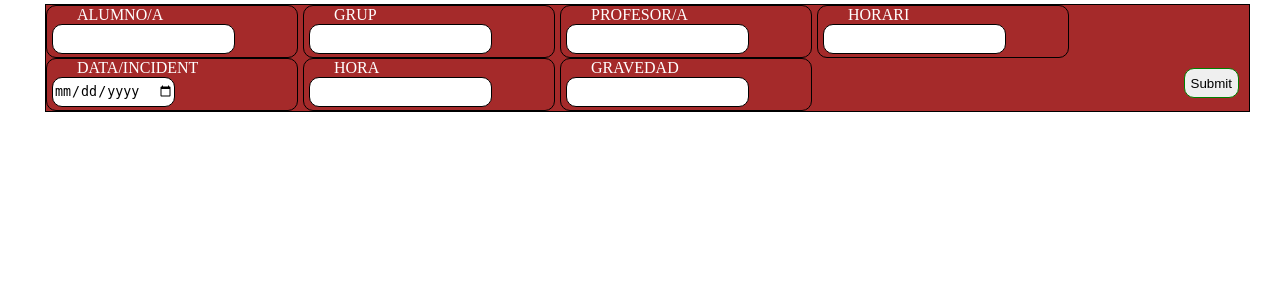
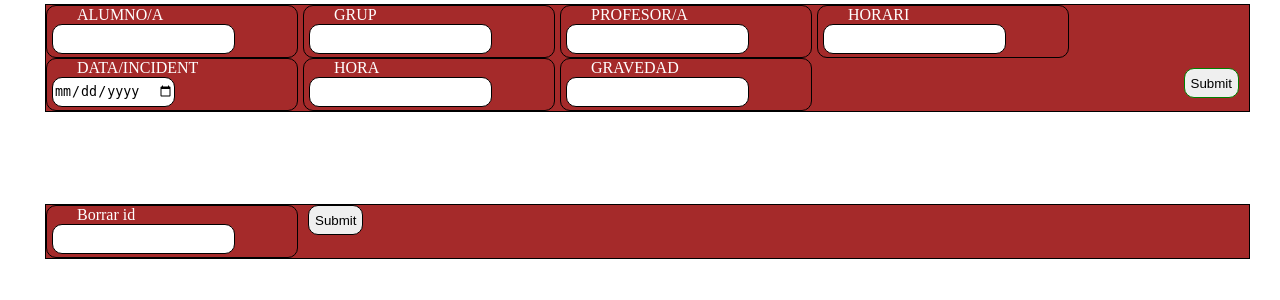
Before and after one commit to Pikeran/DIW, a PHP site: page / in a window 1280 px wide. Shown: the part 296-596 px from the top of the page. Run offline with PHP 8.4, Linux system fonts and the light colour scheme.

Commit message:
DOing things by angel

```diff
--- a/formulario_faltas/estilo.css
+++ b/formulario_faltas/estilo.css
@@ -32,13 +32,17 @@ top:200;
     -webkit-border-radius: 10px 10px 10px 10px;
     border: 0.5px solid black ;
  }
- form{
+ form#primero{
      position: absolute;
      left:45;
      top:300;
  }
+ form#segundo{
+    position: absolute;
+    left:45;
+    top:500;
+}
  label{
-
      color: white;
      margin-right: 15px;
      margin-left: 30px;
@@ -53,13 +57,26 @@ top:200;
     -webkit-border-radius: 10px 10px 10px 10px;
     border: 1px solid black;
  }
- form{
+ form#primero{
      border: solid black 1px;
      position: absolute;
      right: 30;
      background-color:brown;
+ }
+ form#edicion{
+    border: solid black 1px;
+    position: absolute;
+    top:300;
+    left: 50;
+    background-color:brown;
+}
+ form#segundo{
+    border: solid black 1px;
+    position: absolute;
+    right: 30;
+    background-color:brown;
 
- }
+}
  #enviar{
      float: right;
      margin-top: 10px;
--- a/formulario_faltas/funciones.js
+++ b/formulario_faltas/funciones.js
@@ -1,15 +1,7 @@
 function cargar(){
+console.log("Pagina cargada...")
+
 
 
 }
-
-function somb(elemento) {
-
-    if(document.getElementsByClassName("somb") != undefined){
-        var elemento = document.getElementsByClassName("somb");
-        elemento.classList.remove('somb')
-    }
-
-    var padre = elemento.parentNode;
-    padre.classList.add('somb');
-}
+window.addEventListener("load",cargar,false);
--- a/formulario_faltas/index.html
+++ b/formulario_faltas/index.html
@@ -14,16 +14,20 @@
     </div>
     <div id="titulo">COMUNICACIÓ DE MESURES CORRECTORES</div>
 
-    <form method="POST" action="http://localhost:3000/analista">
-            <div class="content-form"><label>ALUMNO/A</label><input type="text" name="alumno" onfocus="somb(this)" on></div>
-            <div class="content-form"><label>GRUP</label><input type="text" name="grup" onfocus="somb(this)"></div>
-            <div class="content-form"><label>PROFESOR/A</label><input type="text" name="profesor" onfocus="somb(this)"></div>
-            <div class="content-form"><label>HORARI</label><input type="text" name="horario" onfocus="somb(this)"></div>
-            <div class="content-form"><label>DATA/INCIDENT</label><input type="date" name="fechaIncidencia" onfocus="somb(this)"></div>
-            <div class="content-form"><label>HORA</label><input type="text" name="hora" onfocus="somb(this)"></div>
-            <div class="content-form"><label>GRAVEDAD</label><input type="text" name="gravedad" onfocus="somb(this)"></div>
+    <form id="primero" method="POST" action="http://localhost:3000/analista">
+            <div class="content-form"><label>ALUMNO/A</label><input type="text" name="alumno"></div>
+            <div class="content-form"><label>GRUP</label><input type="text" name="grup" ></div>
+            <div class="content-form"><label>PROFESOR/A</label><input type="text" name="profesor" ></div>
+            <div class="content-form"><label>HORARI</label><input type="text" name="horario" ></div>
+            <div class="content-form"><label>DATA/INCIDENT</label><input type="date" name="fechaIncidencia"></div>
+            <div class="content-form"><label>HORA</label><input type="text" name="hora" ></div>
+            <div class="content-form"><label>GRAVEDAD</label><input type="text" name="gravedad"></div>
             <input id ="enviar" type="submit">
     </form>
+    <form  id= "segundo" method="DELETE" action="http://localhost:3000/analista">
+        <div class="content-form"><label>Borrar id</label><input type="text" name="identificador"></div>
+        <input id ="borrar" type="submit">
+</form>
 
 </body>
 </html>
--- a/formulario_faltas/server/app/routes/incidencia.routes.js
+++ b/formulario_faltas/server/app/routes/incidencia.routes.js
@@ -8,8 +8,7 @@ module.exports =(app)=> {
     app.get('/analista',analista.findAll);
 
     //Retrieve a single Incidencia with incidenciaId
-    app.get('/analista/:incidenciaId',
-    analista.findOne);
+    app.get('/analista/:incidenciaId',analista.findOne);
 
     //Update a Incidencia with with incidenciaId
     app.put('/analista/:incidenciaId', analista.update);
--- a/formulario_faltas/server/server.js
+++ b/formulario_faltas/server/server.js
@@ -10,6 +10,9 @@ app.use(bodyParser.urlencoded({
 
 //Parseamos los jsones
 app.use(bodyParser.json());
+
+// Servir con node las paginas estaticas tambien
+app.use(express.static('public'));
 
 //Nos conectamos con la base de datos
 const dbConfig = require('./config/database.config');
@@ -25,6 +28,9 @@ mongoose.connect(dbConfig.url,{
         process.exit();
     });
 
+
+
+
 // Vamos a definir un "punto de inicio"
 app.get('/',(req,res)=>{
     res.json({"message":"Parte BACK del programa"});
```
Also changed, not shown: formulario_faltas/server/app/controllers/incidencia.controller.js (+14 -19 lines).
